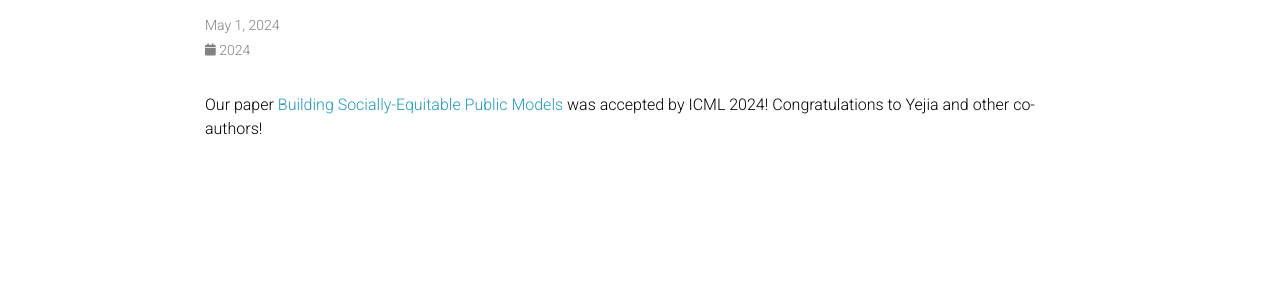
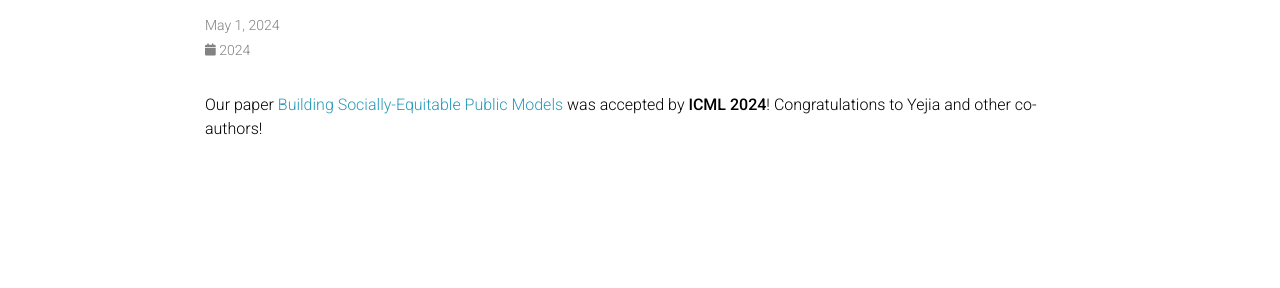
Before and after one commit to JYang-AI/jyang-ai.github.io, a Jekyll site: the page built from _news/announcement_4.md, in a window 1280 px wide. Shown: the part 146-434 px from the top of the page. Built offline with Jekyll 4.4.1, drawn with Linux system fonts in a browser that asks for light colours; comment, search, counter and statistics services are not loaded; a style sheet for code colours, icons or effects is not loaded.

```diff
--- a/_news/announcement_4.md
+++ b/_news/announcement_4.md
@@ -6,4 +6,4 @@ related_posts: false
 ---
 
 
-Our paper [Building Socially-Equitable Public Models](https://arxiv.org/abs/2406.02790) was accepted by ICML 2024! Congratulations to Yejia and other co-authors!
+Our paper [Building Socially-Equitable Public Models](https://arxiv.org/abs/2406.02790) was accepted by **ICML 2024**! Congratulations to Yejia and other co-authors!
```
